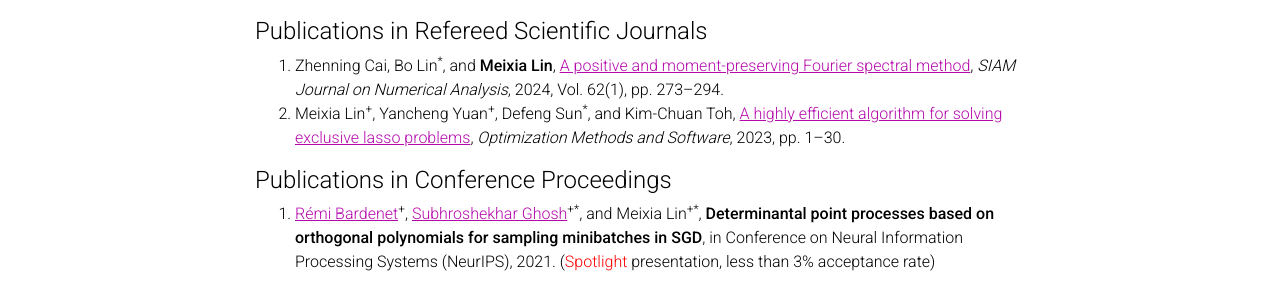
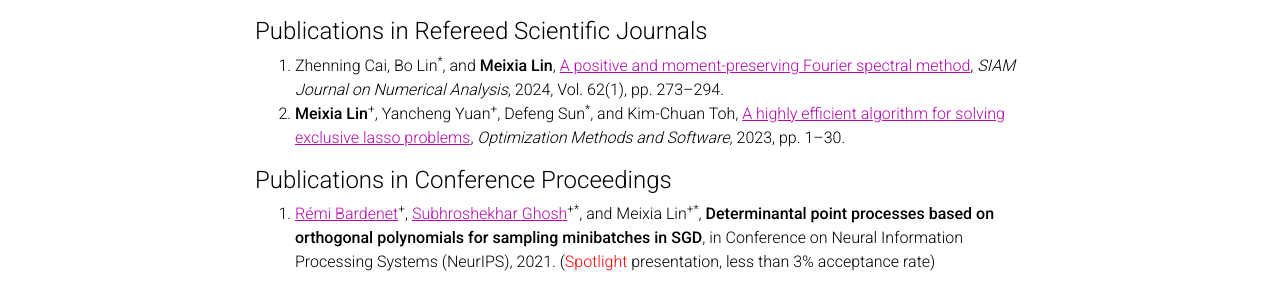
Before and after one commit to linmeixia/linmeixia.github.io, a Jekyll site: the page built from _pages/publications.md, in a window 1280 px wide. Shown: the part 404-698 px from the top of the page. Built offline with Jekyll 4.4.1, drawn with Linux system fonts in a browser that asks for light colours; nearby versions of some CDN libraries; comment, search, counter and statistics services are not loaded; a style sheet for code colours, icons or effects is not loaded.

Commit message:
Update publications.md

```diff
--- a/_pages/publications.md
+++ b/_pages/publications.md
@@ -19,7 +19,7 @@ nav: true
 <h4>Publications in Refereed Scientific Journals</h4>
 
 1. Zhenning Cai, Bo Lin<sup>*</sup>, and <strong>Meixia Lin</strong>, <a href="https://epubs.siam.org/doi/10.1137/23M1563918" style="text-decoration: underline;"> A positive and moment-preserving Fourier spectral method</a>, _SIAM Journal on Numerical Analysis_, 2024, Vol. 62(1), pp. 273--294.
-2. Meixia Lin<sup>+</sup>, Yancheng Yuan<sup>+</sup>, Defeng Sun<sup>*</sup>, and Kim-Chuan Toh, <a href="https://www.tandfonline.com/doi/full/10.1080/10556788.2023.2253356" style="text-decoration: underline;"> A highly efficient algorithm for solving exclusive lasso problems</a>, _Optimization Methods and Software_, 2023, pp. 1--30.
+2. <strong>Meixia Lin</strong><sup>+</sup>, Yancheng Yuan<sup>+</sup>, Defeng Sun<sup>*</sup>, and Kim-Chuan Toh, <a href="https://www.tandfonline.com/doi/full/10.1080/10556788.2023.2253356" style="text-decoration: underline;"> A highly efficient algorithm for solving exclusive lasso problems</a>, _Optimization Methods and Software_, 2023, pp. 1--30.
 
 
 
```
